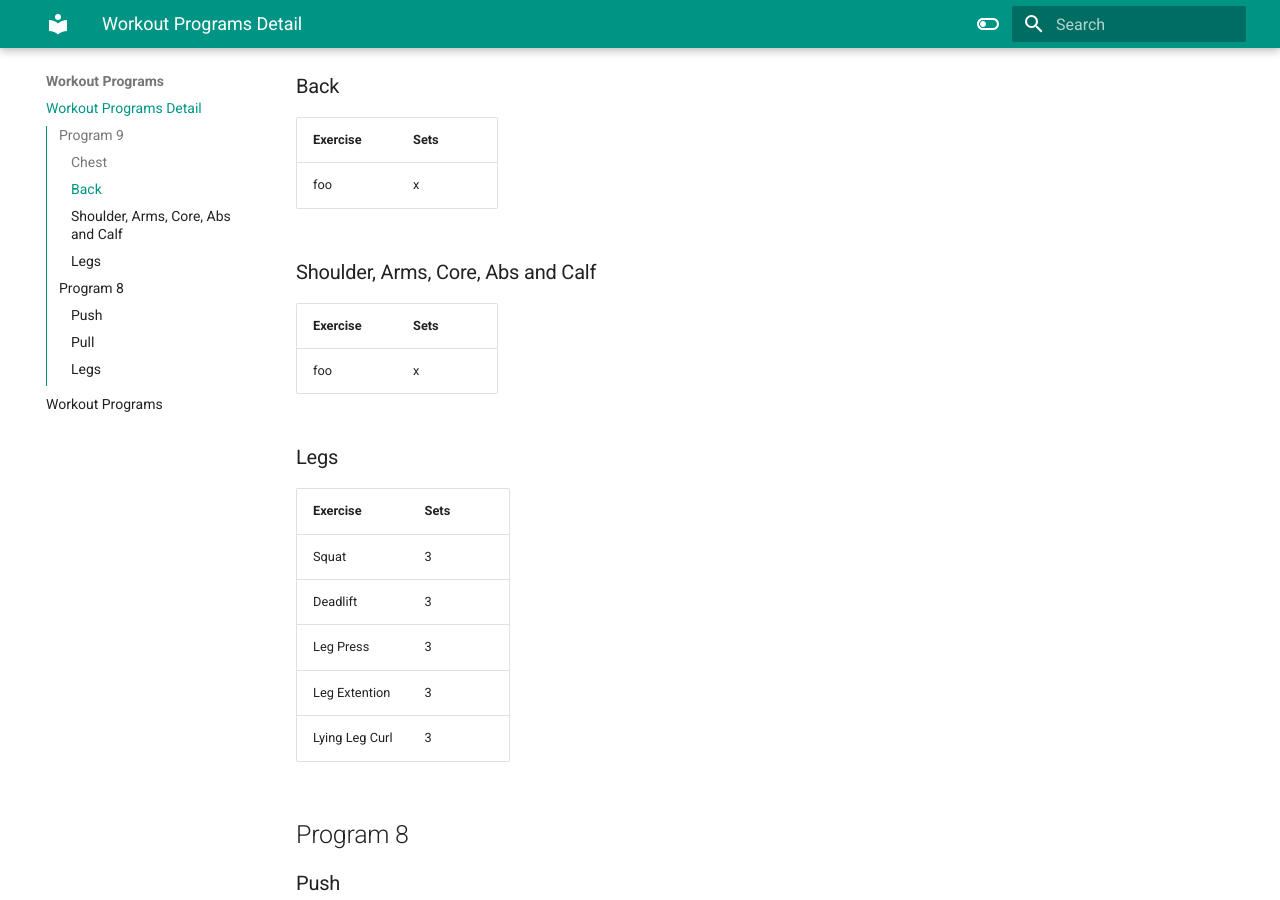
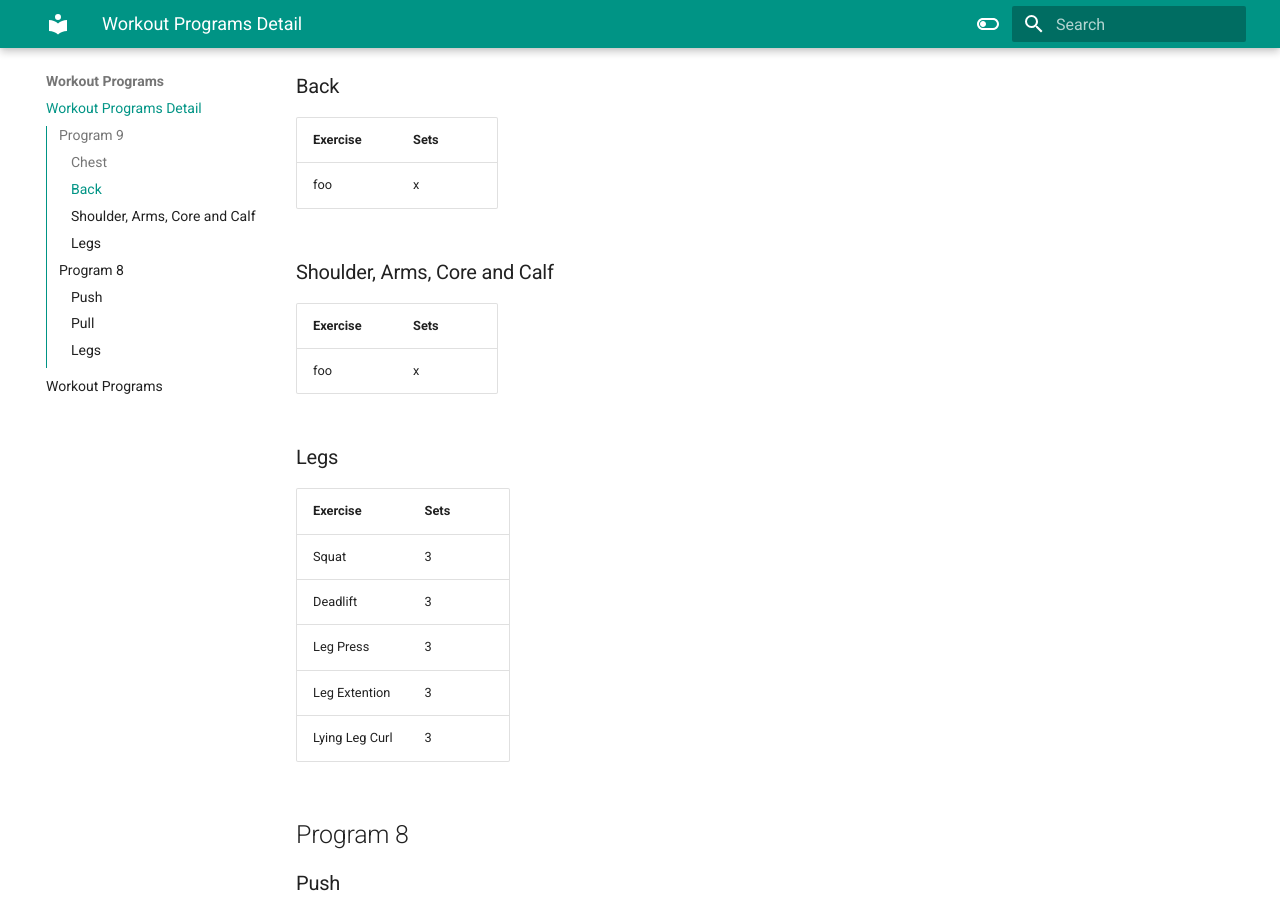
Before and after one commit to TheNewThinkTank/fitness-tracker, an MkDocs documentation site: the page built from docs/project_docs/Workout-Programs/workout-programs-detail.md, in a window 1280 px wide and 900 px high, scrolled down 575 px. Built offline with MkDocs 1.6.1 and Material for MkDocs 9.7.7, drawn with Linux system fonts in a browser that asks for light colours.

Commit message:
fix: remove redundant name

```diff
--- a/docs/project_docs/Workout-Programs/workout-programs-detail.md
+++ b/docs/project_docs/Workout-Programs/workout-programs-detail.md
@@ -18,7 +18,7 @@
 | ------------------ | ---- |
 | foo                | x    |
 
-### Shoulder, Arms, Core, Abs and Calf
+### Shoulder, Arms, Core and Calf
 
 | Exercise           | Sets |
 | ------------------ | ---- |
```
